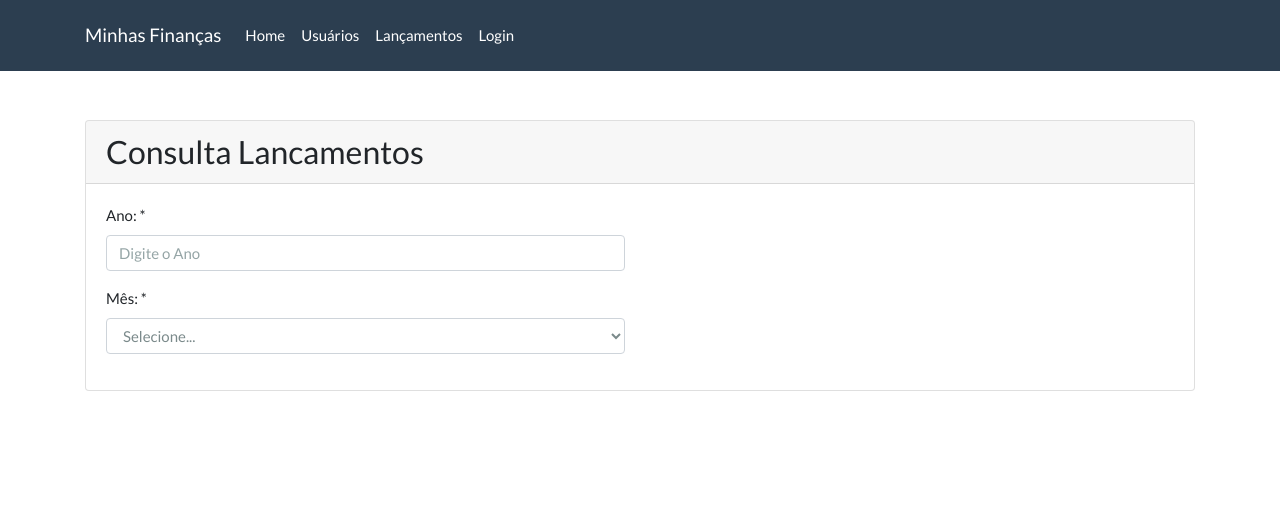
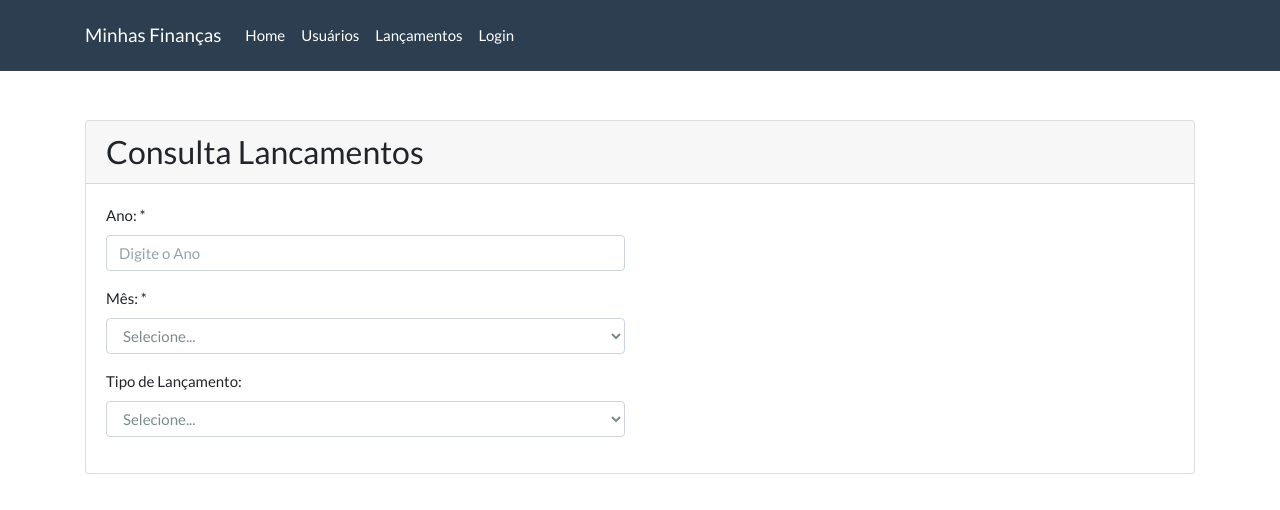
Before and after one commit to henriquearaujo91/minhas-financas-app, a React (Create React App) app: page /#/consulta-lancamentos in a window 1280 px wide. Shown: the top 510 px of the page. Built offline with nearby package versions, Linux system fonts and the light colour scheme.

Commit message:
Reutilizando o Select menu

```diff
--- a/src/components/selectMenu.js
+++ b/src/components/selectMenu.js
@@ -1,8 +1,8 @@
 import React from "react";
 
 export default (props) => {
-  const options = props.lista.map((option) => {
-    return <option value={option.value}>{option.label}</option>;
+  const options = props.lista.map((option, index) => {
+    return <option key={index} value={option.value}>{option.label}</option>;
   });
 
   return (
--- a/src/views/consultaLancamentos.js
+++ b/src/views/consultaLancamentos.js
@@ -6,7 +6,7 @@ import SelectMenu from "../components/selectMenu";
 
 class ConsultaLancamentos extends React.Component {
   render() {
-    const lista = [
+    const meses = [
       { label: "Selecione...", value: "" },
       { label: "Janeiro", value: 1 },
       { label: "Fevereiro", value: 2 },
@@ -20,6 +20,12 @@ class ConsultaLancamentos extends React.Component {
       { label: "Outubro", value: 10 },
       { label: "Novembro", value: 11 },
       { label: "Dezembro", value: 12 },
+    ];
+
+    const tipos = [
+      { label: "Selecione...", value: "" },
+      { label: "Despesa", value: "DESPESA" },
+      { label: "Receita", value: "RECEITA" },
     ];
 
     return (
@@ -37,7 +43,10 @@ class ConsultaLancamentos extends React.Component {
                 />
               </FormGroup>
               <FormGroup label="Mês: *" htmlFor="inputMes">
-                <SelectMenu className="form-control" lista={lista} />
+                <SelectMenu className="form-control" lista={meses} />
+              </FormGroup>
+              <FormGroup label="Tipo de Lançamento: " htmlFor="inputTipo">
+                <SelectMenu className="form-control" lista={tipos} />
               </FormGroup>
             </div>
           </div>
```
